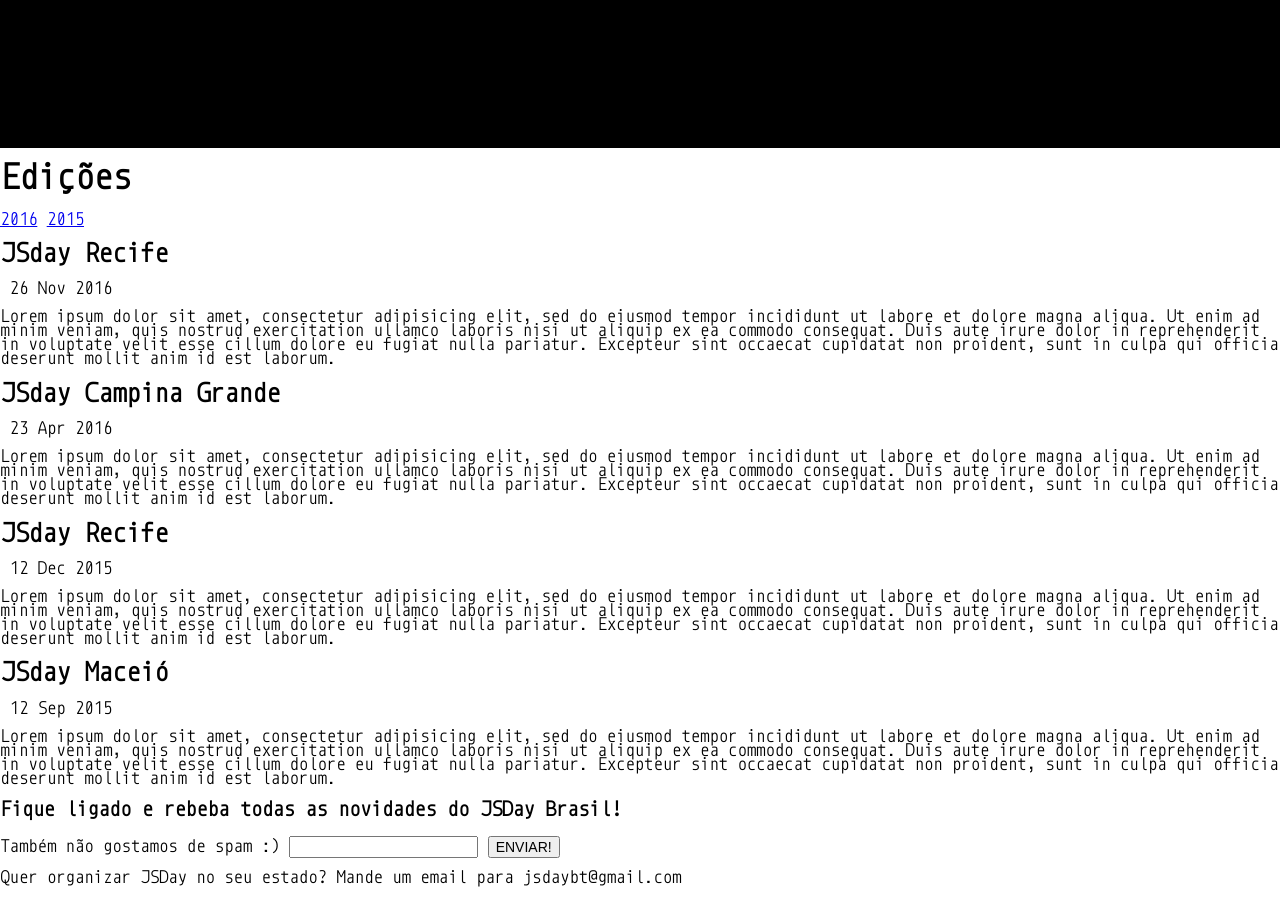
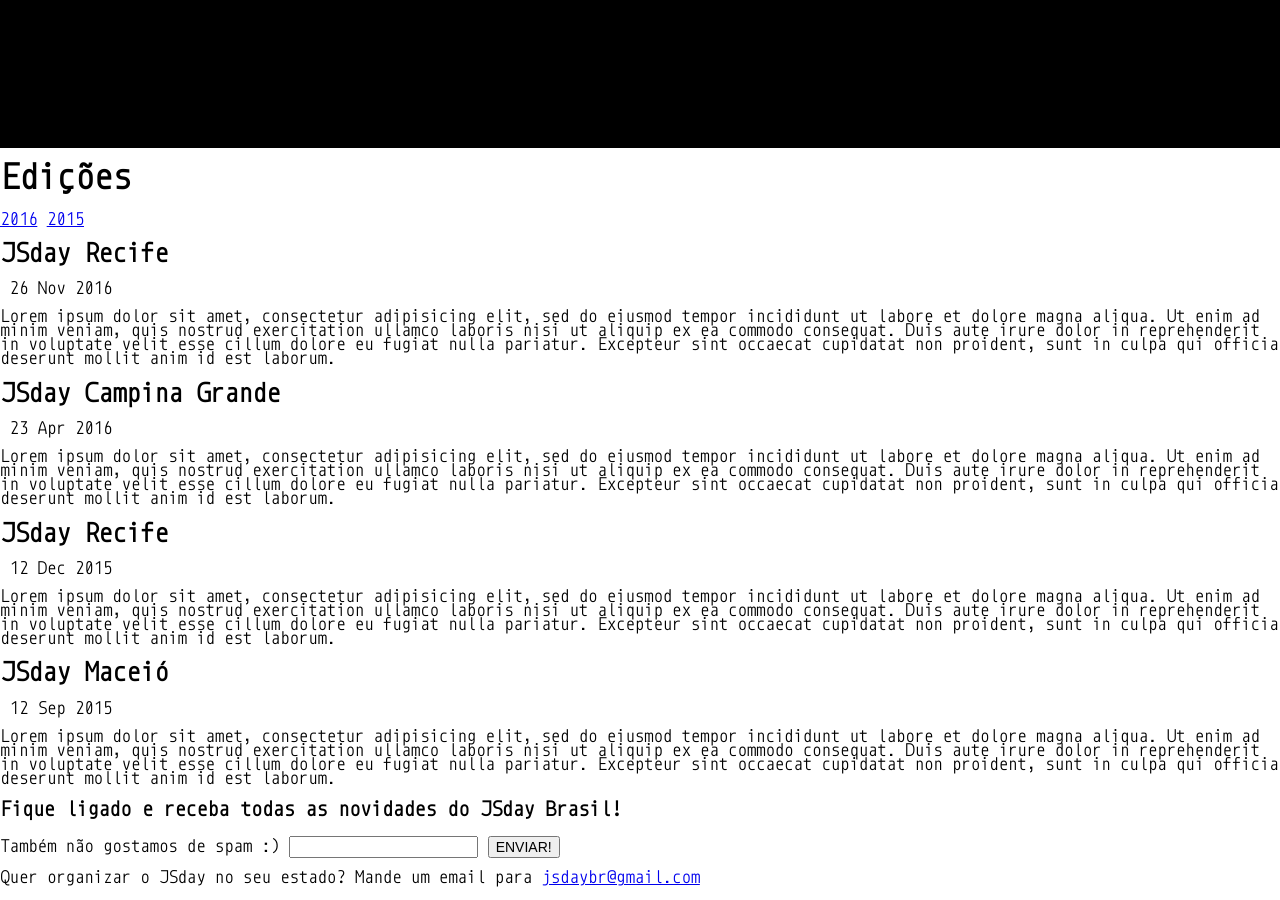
Before and after one commit to JSdayBR/beta, a Jekyll site: the page built from index.html, in a window 1280 px wide and 900 px high, scrolled down 752 px. Built offline with Jekyll 4.4.1, drawn with Linux system fonts in a browser that asks for light colours; some of the changed text lies outside the part shown.

Commit message:
Fix some typos; add baseurl yml cfg; replace URLs with baseurl prepend

```diff
--- a/_config.yml
+++ b/_config.yml
@@ -1,2 +1,4 @@
-name: JSDay
-country: Brasil
+site:
+  -name: JSday
+  -country: Brasil
+  -baseurl: ''
--- a/_includes/head.html
+++ b/_includes/head.html
@@ -3,22 +3,22 @@
   <meta http-equiv="X-UA-Compatible" content="IE=edge,chrome=1">
   <title>{{ page.title }}</title>
   <meta name="viewport" content="width=device-width">
-  <link rel="stylesheet" href="/assets/vendor/normalize-css/normalize.css">
+  <link rel="stylesheet" href="{{ "/assets/vendor/normalize-css/normalize.css" | prepend: site.baseurl }}">
   <!-- Custom CSS -->
-  <link rel="stylesheet" href="/assets/css/main.css">
-
-  <link rel="shortcut icon" href="/assets/images/favicons/favicon.ico">
-  <link rel="apple-touch-icon" sizes="152x152" href="/assets/images/favicons/apple-touch-icon-152x152.png">
-  <link rel="apple-touch-icon" sizes="144x144" href="/assets/images/favicons/apple-touch-icon-144x144.png">
-  <link rel="apple-touch-icon" sizes="120x120" href="/assets/images/favicons/apple-touch-icon-120x120.png">
-  <link rel="apple-touch-icon" sizes="114x114" href="/assets/images/favicons/apple-touch-icon-114x114.png">
-  <link rel="apple-touch-icon" sizes="76x76" href="/assets/images/favicons/apple-touch-icon-76x76.png">
-  <link rel="apple-touch-icon" sizes="72x72" href="/assets/images/favicons/apple-touch-icon-72x72.png">
-  <link rel="apple-touch-icon" sizes="60x60" href="/assets/images/favicons/apple-touch-icon-60x60.png">
-  <link rel="apple-touch-icon" sizes="57x57" href="/assets/images/favicons/apple-touch-icon-57x57.png">
-  <link rel="icon" type="image/png" href="/assets/images/favicons/favicon-196x196.png" sizes="196x196">
-  <link rel="icon" type="image/png" href="/assets/images/favicons/favicon-160x160.png" sizes="160x160">
-  <link rel="icon" type="image/png" href="/assets/images/favicons/favicon-96x96.png" sizes="96x96">
-  <link rel="icon" type="image/png" href="/assets/images/favicons/favicon-32x32.png" sizes="32x32">
-  <link rel="icon" type="image/png" href="/assets/images/favicons/favicon-16x16.png" sizes="16x16">
+  <link rel="stylesheet" href="{{ "/assets/css/main.css" | prepend: site.baseurl }}">
+  <!-- Favicons -->
+  <link rel="shortcut icon" href="{{ "/assets/images/favicons/favicon.ico" | prepend: site.baseurl }}">
+  <link rel="apple-touch-icon" sizes="152x152" href="{{ "/assets/images/favicons/apple-touch-icon-152x152.png" | prepend: site.baseurl }}">
+  <link rel="apple-touch-icon" sizes="144x144" href="{{ "/assets/images/favicons/apple-touch-icon-144x144.png" | prepend: site.baseurl }}">
+  <link rel="apple-touch-icon" sizes="120x120" href="{{ "/assets/images/favicons/apple-touch-icon-120x120.png" | prepend: site.baseurl }}">
+  <link rel="apple-touch-icon" sizes="114x114" href="{{ "/assets/images/favicons/apple-touch-icon-114x114.png" | prepend: site.baseurl }}">
+  <link rel="apple-touch-icon" sizes="76x76" href="{{ "/assets/images/favicons/apple-touch-icon-76x76.png" | prepend: site.baseurl }}">
+  <link rel="apple-touch-icon" sizes="72x72" href="{{ "/assets/images/favicons/apple-touch-icon-72x72.png" | prepend: site.baseurl }}">
+  <link rel="apple-touch-icon" sizes="60x60" href="{{ "/assets/images/favicons/apple-touch-icon-60x60.png" | prepend: site.baseurl }}">
+  <link rel="apple-touch-icon" sizes="57x57" href="{{ "/assets/images/favicons/apple-touch-icon-57x57.png" | prepend: site.baseurl }}">
+  <link rel="icon" type="image/png" href="{{ "/assets/images/favicons/favicon-196x196.png" | prepend: site.baseurl }}" sizes="196x196">
+  <link rel="icon" type="image/png" href="{{ "/assets/images/favicons/favicon-160x160.png" | prepend: site.baseurl }}" sizes="160x160">
+  <link rel="icon" type="image/png" href="{{ "/assets/images/favicons/favicon-96x96.png" | prepend: site.baseurl }}" sizes="96x96">
+  <link rel="icon" type="image/png" href="{{ "/assets/images/favicons/favicon-32x32.png" | prepend: site.baseurl }}" sizes="32x32">
+  <link rel="icon" type="image/png" href="{{ "/assets/images/favicons/favicon-16x16.png" | prepend: site.baseurl }}" sizes="16x16">
 </head>
--- a/_layouts/default.html
+++ b/_layouts/default.html
@@ -8,15 +8,15 @@
     <header id="home" class="header">
       <div class="header__wrap">
         <h1 class="header__title">
-          <a href="/">{{ site.name }}<span>{{ site.country }}</span></a>
+          <a href="{{ site.baseurl }}">{{ site.name }}<span>{{ site.country }}</span></a>
         </h1>
         <nav class="nav">
-          <a class="nav__item nav__item--current" class="link" href="/">home</a>
-          <a class="nav__item" class="link" href="/">edições</a>
-          <a class="nav__item" class="link" href="/">sobre</a>
+          <a class="nav__item nav__item--current" class="link" href="{{ site.baseurl }}">Home</a>
+          <a class="nav__item" class="link" href="{{ "/edicoes" | prepend: site.baseurl }}">Edições</a>
+          <a class="nav__item" class="link" href="{{ "/sobre" | prepend: site.baseurl }}">Sobre</a>
         </nav>
         <section class="header__about">
-          <img src="/assets/images/header.png" alt="JS">
+          <img src="{{ "/assets/images/header.png" | prepend: site.baseurl }}" alt="JS">
           <p>Descubra porque esse é o evento que mais cresce no Brasil, e porque ele está ficando na cabeça e no coração de todos.</p>
         </section>
       </div>
@@ -25,17 +25,16 @@
       {{ content }}
     </section>
     <section id="newsletter">
-        <h3>Fique ligado e rebeba todas as novidades do JSDay Brasil!</h3>
+        <h3>Fique ligado e receba todas as novidades do JSday Brasil!</h3>
         <span>Também não gostamos de spam :)</span>
         <input type="email" name="" id="">
         <button>ENVIAR!</button>
     </section>
     <section id="footer">
       <div>
-        <p>Quer organizar JSDay no seu estado? Mande um email para jsdaybt@gmail.com</p>
+        <p>Quer organizar o JSday no seu estado? Mande um email para <a class="link" href="mailto:jsdaybr@gmail.com">jsdaybr@gmail.com</a></p>
       </div>
     </section>
   </div>
 </body>
-
 </html>
```
